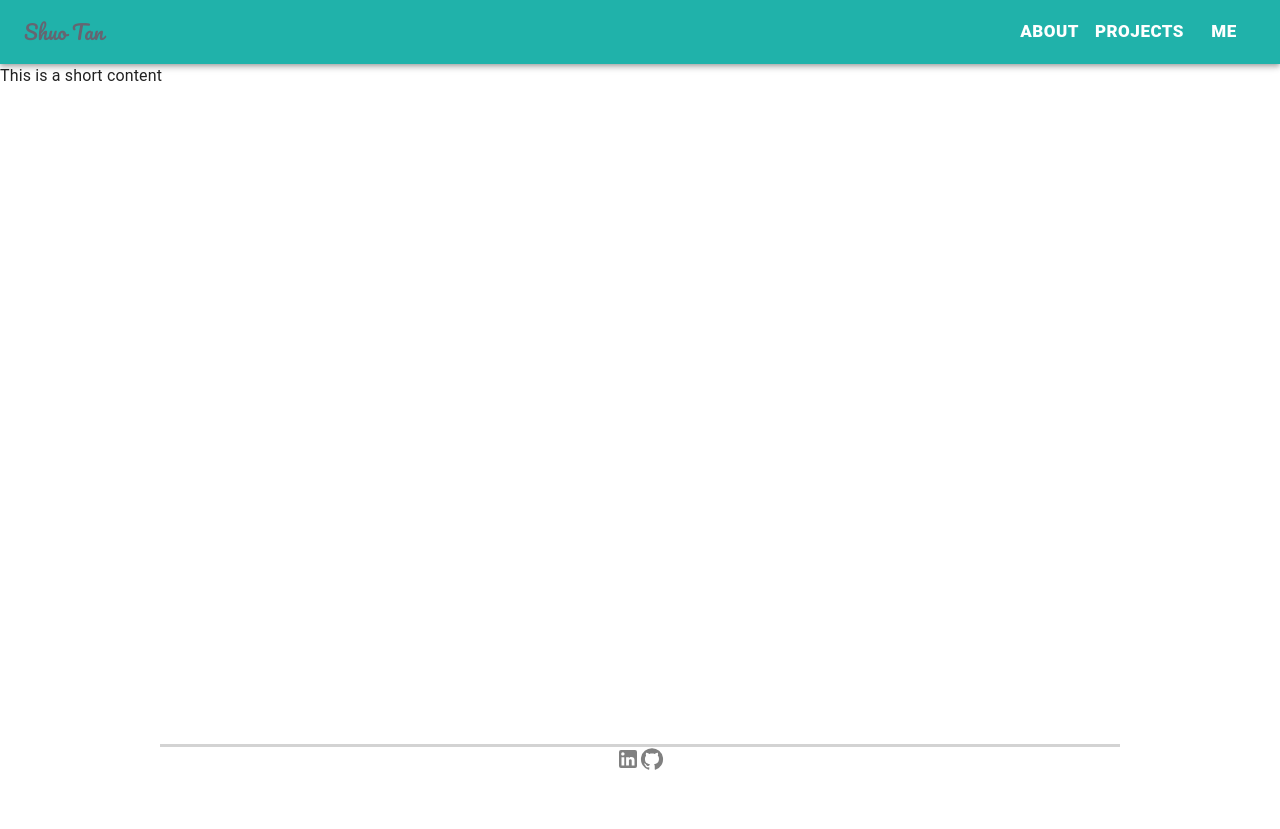
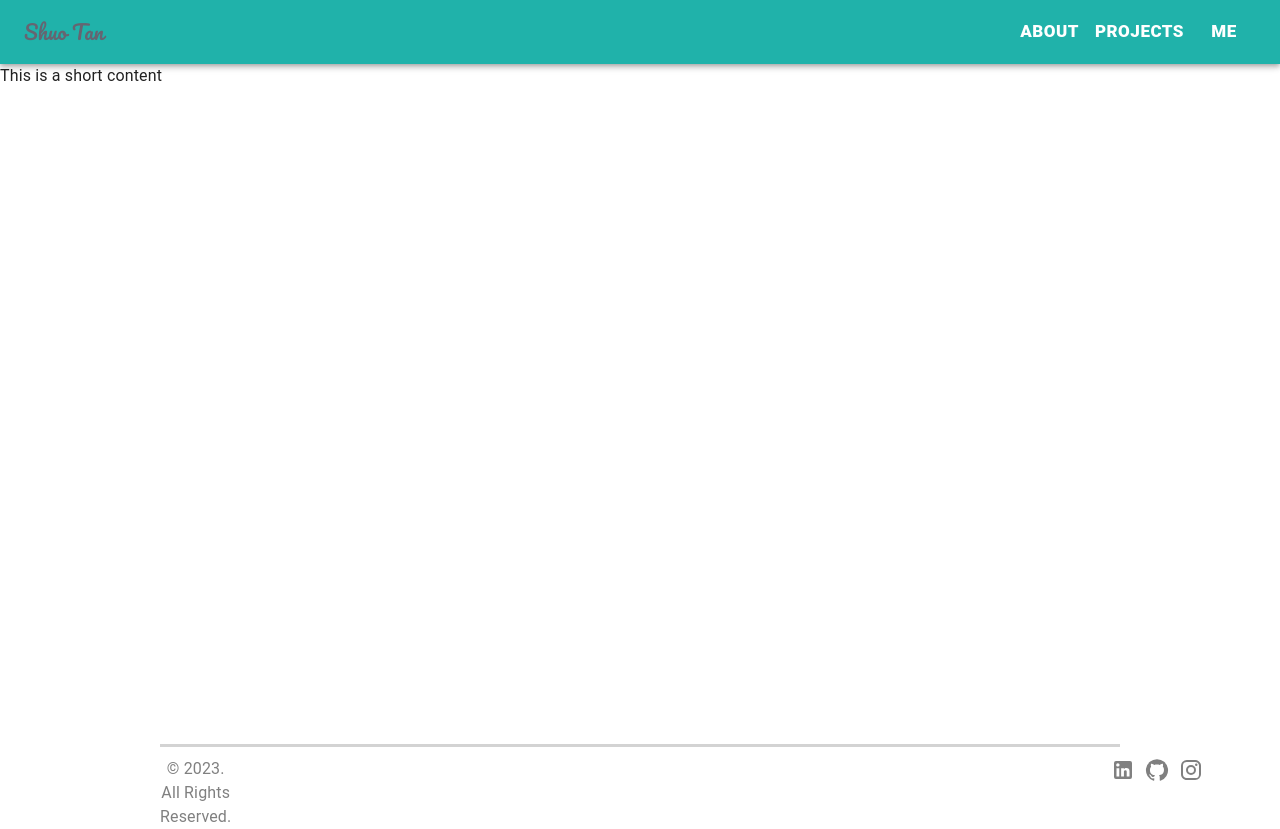
Before and after one commit to tsdaniel0927/shuotan, a React (Create React App) app in the folder mysite/: page / in a window 1280 px wide. Before the commit the page ends 800 px from the top, so only its background shows below. Built offline with nearby package versions, Linux system fonts and the light colour scheme.

Commit message:
footer style refined

```diff
--- a/mysite/src/components/Footer/footer.css
+++ b/mysite/src/components/Footer/footer.css
@@ -8,3 +8,20 @@
     border-top: solid lightgrey;
     text-align: center;
 }
+
+.footer-wrapper {
+    /* height: 41.5px; */
+    width: 100%;
+    font-size: 2rem;
+    display: flex;
+    flex-direction: row;
+    /* justify-content: center; */
+    align-content: center;
+    text-align: center;
+}
+
+.icons {
+    color: grey;
+    margin-right: 10px;
+    text-align: right;
+}
--- a/mysite/src/components/Footer/footer.js
+++ b/mysite/src/components/Footer/footer.js
@@ -1,14 +1,18 @@
 import React from "react";
 import './footer.css'
 import LinkedInIcon from '@mui/icons-material/LinkedIn'
-import GitHubIcon from '@mui/icons-material/GitHub';
+import GitHubIcon from '@mui/icons-material/GitHub'
+import InstagramIcon from '@mui/icons-material/Instagram';
 
 function Myfooter(){
     return(
         <div className="footer">
-            {/* <p>footer here</p> */}
-            <a><LinkedInIcon/></a>
-            <a><GitHubIcon/></a>
+            <div className="footer-wrapper">
+                <a style={{fontSize: "1rem", marginTop: "10px", marginRight:"110vh"}}>© 2023. All Rights Reserved.</a>
+                <a href="https://www.linkedin.com/in/daniel-tan-37870a133" className="icons"><LinkedInIcon/></a>
+                <a href="https://github.com/tsdaniel0927" className="icons"><GitHubIcon/></a>
+                <a href="https://www.instagram.com/svker_4_pain/" className="icons"><InstagramIcon/></a>
+            </div>
         </div>
     )
 }
```
